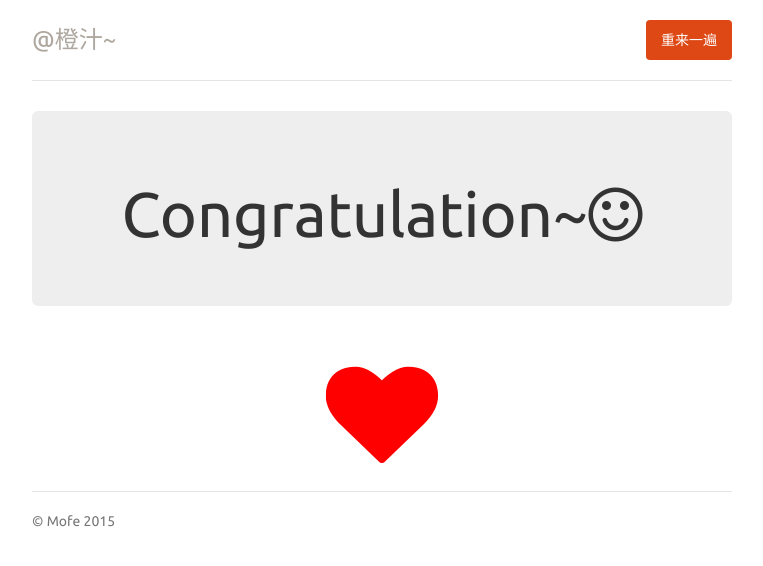
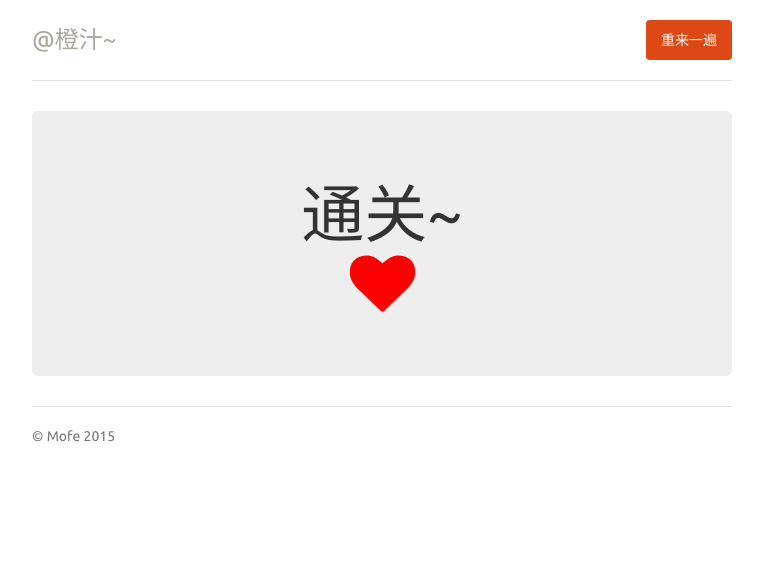
Before and after one commit to MofeLee/Xia-Le-Xia-Tian-Lan-Le-Hai, a plain HTML site: page index.html at #!/finished in a window 1280 px wide. Shown: the whole page, without its empty margins (258-1021 px from the left). Drawn offline with nearby package versions, Linux system fonts and the light colour scheme; some packages are replaced by stand-ins of ours; a script that the page names is missing.

Commit message:
almost finish 3

```diff
--- a/finished.html
+++ b/finished.html
@@ -1,7 +1,7 @@
 <div class="jumbotron">
-  <h1>Congratulation~<i class="fa fa-smile-o"></i></h1>
+  <h1>通关~
+    <span class="animated pulse" id="heart">
+      <i class="fa fa-heart"></i>
+    </span>
+  </h1>
 </div>
-
-<div id="heart" class="animated pulse">
-  <i class="fa fa-heart"></i>
-</div>
--- a/main.css
+++ b/main.css
@@ -80,7 +80,7 @@ body {
 
 #heart {
   color: red;
-  font-size: 108px;
+  /*font-size: 108px;*/
   display: table;
   width: auto;
   margin-left: auto;
```
